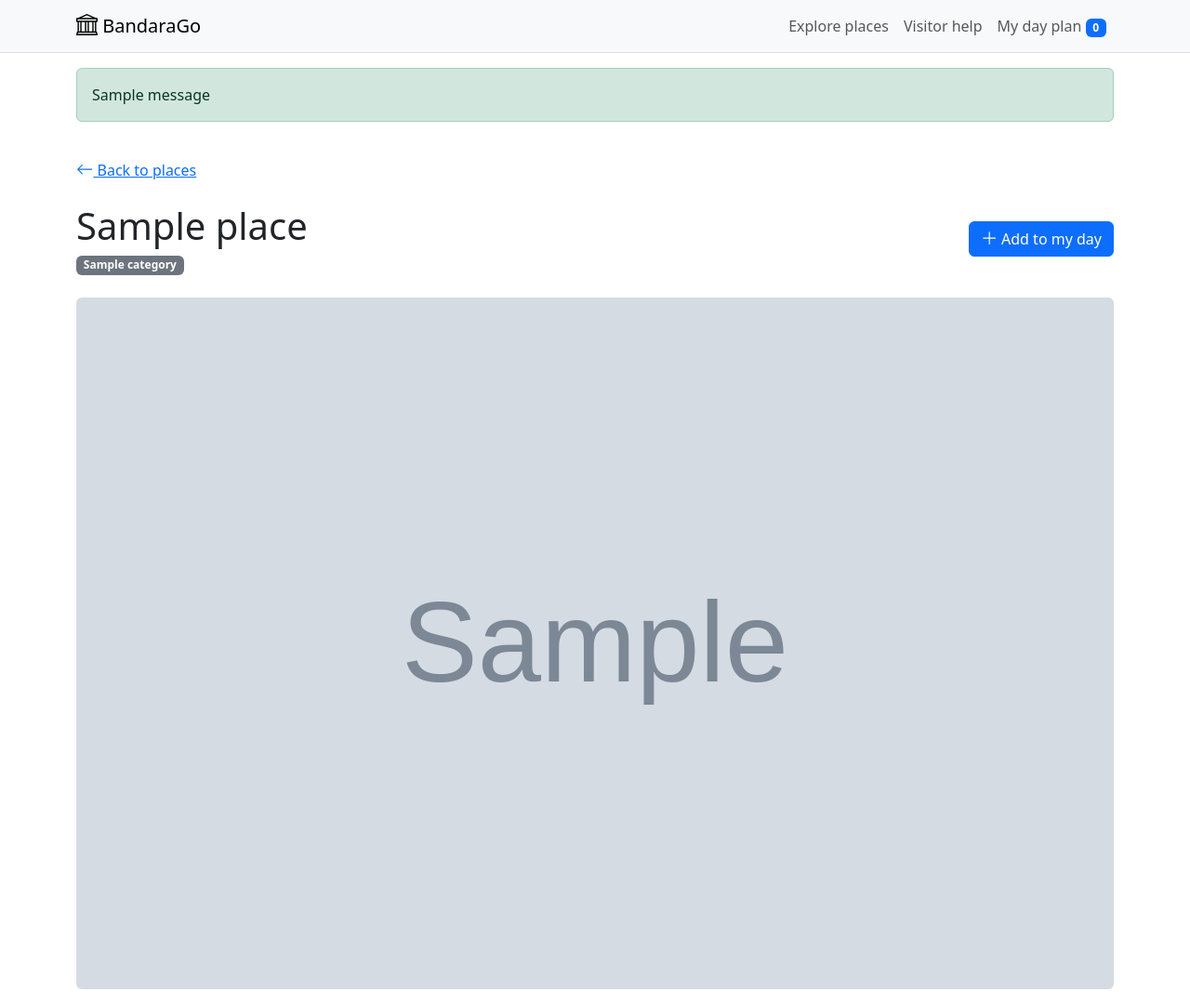
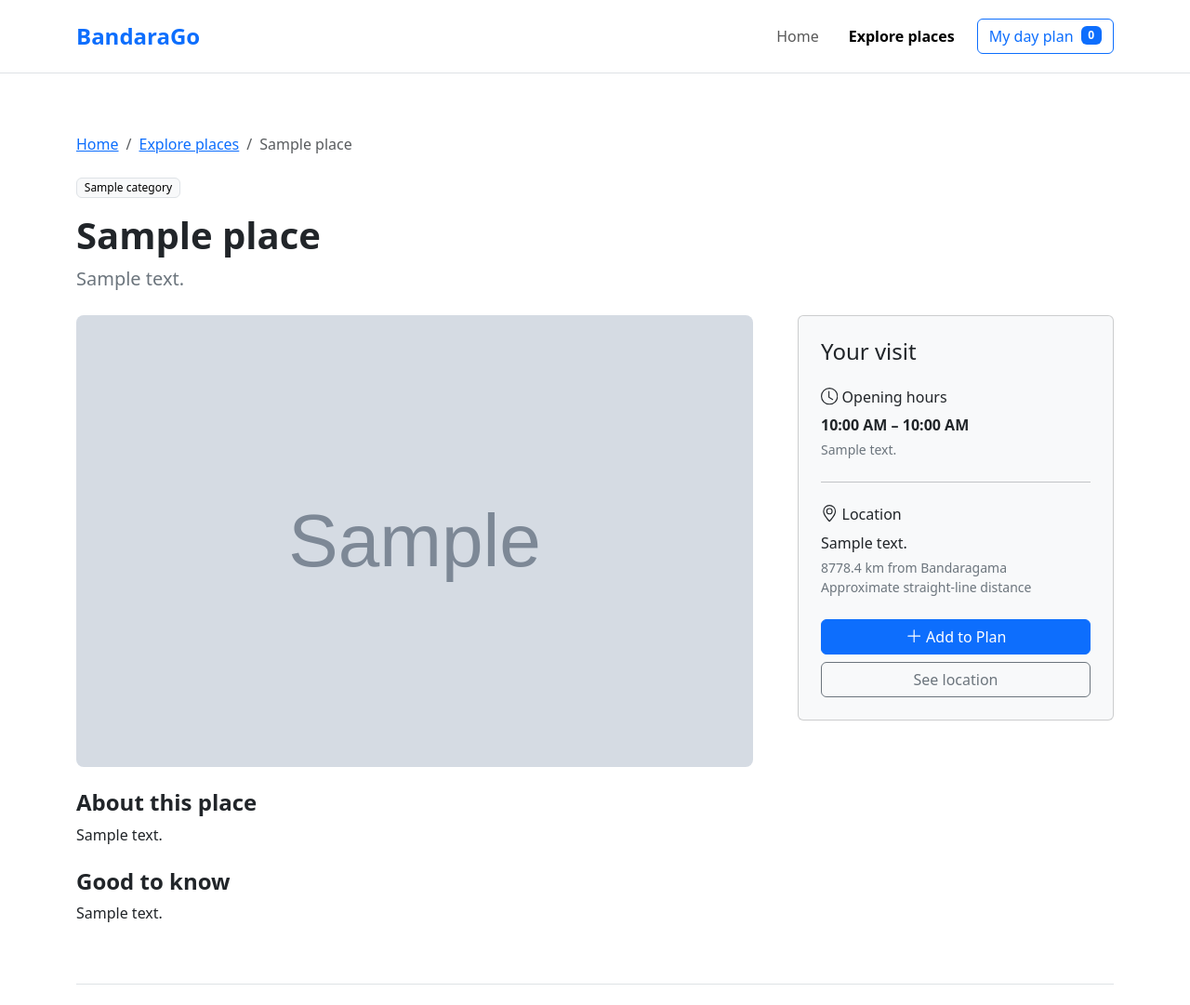
Before and after one commit to Harsha-Fernando/BandaraGo, a Django app: a page that uses templates/base.html in a window 1280 px wide. Shown: the top 1081 px of the page at 93% size. Run offline with Django 5.2, Linux system fonts and the light colour scheme; tables that the repository leaves empty hold one stand-in row (values such as "Sample post"); grey boxes marked "Sample" are stand-in pictures; one stand-in notice (Sample message) is shown; parts of the project's set-up code (start-up, migrations or seed data) failed here and were passed over; some libraries are stand-ins or nearby versions.

Commit message:
feat: refine discovery pages and visitor planning

```diff
--- a/Bandarago/urls.py
+++ b/Bandarago/urls.py
@@ -2,12 +2,10 @@ from django.conf import settings
 from django.conf.urls.static import static
 from django.contrib import admin
 from django.urls import include, path
-from django.views.generic import TemplateView
 from attractions import views
 
 urlpatterns = [
     path('admin/', admin.site.urls),
-    path('help/', TemplateView.as_view(template_name='help.html'), name='help'),
     path('planner/', include('planner.urls')),
     path('', views.place_list, name='home'),
     path('attractions/', include('attractions.urls')),
--- a/attractions/management/commands/import_verified_places.py
+++ b/attractions/management/commands/import_verified_places.py
@@ -45,11 +45,14 @@ class Command(BaseCommand):
                 f"Information: {record['source_url']}\nCoordinates: {record['coordinate_source']}\nSource review: {record['verified_on']}",
                 f"Photo: {photo['author']} · {photo['license']}\n{photo['source_url']}\n{photo['license_url']}\nCommons image; CSS crops display. No other changes.",
             ])
+            if record.get('hours_source'):
+                information += f"\n\nOpening hours source: {record['hours_source']}\nReviewed: {record['hours_reviewed_on']}"
             with transaction.atomic():
                 place = Place.objects.create(**{key: record[key] for key in [
                     'name', 'slug', 'latitude', 'longitude', 'short_description', 'description', 'address',
                 ]}, visitor_information=information,
-                    opening_hours_note=record.get('opening_hours_note', 'Opening hours not verified; confirm locally before travelling.'))
+                    opening_time=record.get('opening_time'), closing_time=record.get('closing_time'),
+                    opening_hours_note=record.get('opening_hours_note', ''))
                 place.categories.set(Category.objects.filter(slug__in=record['categories']))
                 if image_bytes:
                     image = PlaceImage(place=place, alt_text=photo['alt_text'], is_cover=True)
--- a/attractions/views.py
+++ b/attractions/views.py
@@ -19,8 +19,23 @@ def place_list(request):
 
 def place_detail(request, slug):
     place = get_object_or_404(Place.objects.published().with_details(), slug=slug)
+    guidance, sources = [], []
+    for paragraph in place.visitor_information.replace('\r\n', '\n').split('\n\n'):
+        if paragraph.startswith(('Information:', 'Photo:', 'Opening hours source:')):
+            sources.append(paragraph)
+        elif paragraph.strip() not in {
+            'Confirm current access, opening hours, and any admission charges before travelling.',
+            'Confirm current access and any temporary restrictions locally before travelling.',
+        }:
+            guidance.append(paragraph)
+    hours_note = place.opening_hours_note
+    if hours_note == 'Opening hours not verified; confirm locally before travelling.':
+        hours_note = ''
     return render(request, 'attractions/place_detail.html', {
         'place': place,
+        'visitor_guidance': '\n\n'.join(guidance),
+        'source_information': '\n\n'.join(sources),
+        'hours_note': hours_note,
         'photos': sorted(place.images.all(), key=lambda photo: not photo.is_cover),
         'more_places': Place.objects.published().with_details().exclude(pk=place.pk)[:4],
         'map_places': [{'name': place.name, 'latitude': float(place.latitude), 'longitude': float(place.longitude)}],
--- a/static/js/map.js
+++ b/static/js/map.js
@@ -24,7 +24,7 @@
     let failed = false;
     tiles.on('tileerror', () => {
       failed = true;
-      status.textContent = 'Map tiles could not load. Coordinates and an OpenStreetMap link are available below.';
+      status.textContent = 'Map tiles could not load. Use Get Directions to open the location in Google Maps.';
     });
     tiles.on('load', () => {
       if (!failed) status.textContent = 'Use the + and − buttons to zoom, or drag to pan.';
@@ -34,6 +34,6 @@
     container.dataset.markersReady = 'true';
     container.dataset.markersReadyMs = Math.round(performance.now());
   } catch (error) {
-    status.textContent = 'The interactive map is unavailable. Use the coordinates or OpenStreetMap links below.';
+    status.textContent = 'The interactive map is unavailable. Use Get Directions to open the location in Google Maps.';
   }
 })();
--- a/static/js/site.js
+++ b/static/js/site.js
@@ -8,3 +8,19 @@ document.querySelectorAll('img').forEach((image) => {
   image.addEventListener('error', showFallback, {once: true});
   if (image.complete && image.naturalWidth === 0) showFallback();
 });
+
+// Only routine messages expire; errors and warnings remain available.
+document.querySelectorAll('[data-auto-dismiss]').forEach((alert) => {
+  let timer;
+  const dismiss = () => {
+    if (alert.contains(document.activeElement)) return;
+    if (window.bootstrap) bootstrap.Alert.getOrCreateInstance(alert).close();
+    else alert.remove();
+  };
+  const schedule = () => { clearTimeout(timer); timer = setTimeout(dismiss, 5000); };
+  alert.addEventListener('mouseenter', () => clearTimeout(timer));
+  alert.addEventListener('mouseleave', schedule);
+  alert.addEventListener('focusin', () => clearTimeout(timer));
+  alert.addEventListener('focusout', schedule);
+  schedule();
+});
--- a/templates/attractions/map.html
+++ b/templates/attractions/map.html
@@ -1,5 +1,4 @@
 {{ map_places|json_script:'map-data' }}
-<div id="map" class="attraction-map border rounded bg-light" role="region" aria-label="Interactive attraction map"></div>
-<p id="map-status" class="mt-2 small text-secondary" role="status">Loading map… If the map is unavailable, use the coordinates below.</p>
-<noscript><p class="mt-3">Enable JavaScript to use the interactive map.</p></noscript>
-<ul class="list-unstyled small text-secondary text-break">{% for point in map_places %}<li class="mb-2"><span>{{ point.name }} ({{ point.latitude }}, {{ point.longitude }})</span> <a class="fw-semibold" href="https://www.openstreetmap.org/?mlat={{ point.latitude }}&amp;mlon={{ point.longitude }}#map=16/{{ point.latitude }}/{{ point.longitude }}" target="_blank" rel="noopener">View on OpenStreetMap {% include 'icon.html' with name='box-arrow-up-right' %}</a></li>{% endfor %}</ul>
+<div id="map" class="attraction-map border rounded-3 bg-light" role="region" aria-label="Interactive attraction map"></div>
+<p id="map-status" class="mt-2 mb-0 small text-secondary" role="status">Loading map… Directions are also available using Get Directions.</p>
+<noscript><p class="small mt-2">Enable JavaScript for the interactive map, or use Get Directions.</p></noscript>
--- a/templates/attractions/place_detail.html
+++ b/templates/attractions/place_detail.html
@@ -1,35 +1,51 @@
-{% extends 'base.html' %}{% load static %}
+{% extends 'base.html' %}{% load static l10n %}
 {% block title %}{{ place.name }} · BandaraGo{% endblock %}
 {% block extra_head %}<link rel="stylesheet" href="{% static 'vendor/leaflet/leaflet.css' %}">{% endblock %}
 {% block content %}
-<div class="container py-4">
-  <a href="{% url 'attractions:list' %}">{% include 'icon.html' with name='arrow-left' %} Back to places</a>
-  <div class="d-flex flex-wrap justify-content-between align-items-center gap-3 my-4">
-    <div><h1>{{ place.name }}</h1><div class="d-flex flex-wrap gap-2">{% for category in place.categories.all %}<a class="badge text-bg-secondary text-decoration-none" href="{% url 'attractions:list' %}?category={{ category.slug }}">{{ category.name }}</a>{% endfor %}</div></div>
-    <form method="post" action="{% url 'planner:add' place.pk %}">{% csrf_token %}<button class="btn btn-primary">{% include 'icon.html' with name='plus-lg' %} Add to my day</button></form>
+<div class="container py-4 py-lg-5">
+  <nav aria-label="Breadcrumb"><ol class="breadcrumb small"><li class="breadcrumb-item"><a href="{% url 'home' %}">Home</a></li><li class="breadcrumb-item"><a href="{% url 'attractions:list' %}">Explore places</a></li><li class="breadcrumb-item active" aria-current="page">{{ place.name }}</li></ol></nav>
+  <div class="d-flex flex-wrap gap-2 mt-4 mb-3">{% for category in place.categories.all %}<a class="badge text-bg-light border fw-normal text-decoration-none" href="{% url 'attractions:list' %}?category={{ category.slug }}">{{ category.name }}</a>{% endfor %}</div>
+  <h1 class="display-6 fw-bold">{{ place.name }}</h1>
+  <p class="lead text-secondary mb-4">{{ place.short_description }}</p>
+  <div class="row g-4 g-lg-5 align-items-start">
+    <div class="col-lg-8">
+      <div class="row g-3">
+        {% for photo in photos %}
+        <div class="{% if forloop.first %}col-12{% else %}col-sm-6{% endif %}"><img class="img-fluid rounded-3 w-100 place-photo" src="{{ photo.image.url }}" alt="{{ photo.alt_text|default:place.name }}" width="1200" height="800" {% if not forloop.first %}loading="lazy"{% endif %}></div>
+        {% empty %}<div class="col-12"><p class="bg-light rounded p-4 text-secondary">Photographs are unavailable.</p></div>{% endfor %}
+      </div>
+      <section class="mt-4 text-break"><h2 class="h4 fw-semibold">About this place</h2>{{ place.description|linebreaks }}</section>
+      {% if visitor_guidance %}<section class="mt-4 text-break"><h2 class="h4 fw-semibold">Good to know</h2>{{ visitor_guidance|urlize|linebreaks }}</section>{% endif %}
+    </div>
+    <aside class="col-lg-4" aria-label="Visit details">
+      <div class="card bg-light"><div class="card-body p-4">
+        <h2 class="h4 mb-4">Your visit</h2>
+        <h3 class="h6">{% include 'icon.html' with name='clock' %} Opening hours</h3>
+        <p class="fw-semibold mb-1">{% if place.opening_time and place.closing_time %}{{ place.opening_time|time:'g:i A' }} – {{ place.closing_time|time:'g:i A' }}{% elif place.opening_time %}From {{ place.opening_time|time:'g:i A' }}{% elif place.closing_time %}Until {{ place.closing_time|time:'g:i A' }}{% else %}Schedule unavailable{% endif %}</p>
+        {% if hours_note %}<p class="small text-secondary">{{ hours_note }}</p>{% endif %}
+        <hr class="my-4">
+        <h3 class="h6">{% include 'icon.html' with name='geo-alt' %} Location</h3>
+        {% if place.address %}<p class="mb-1">{{ place.address }}</p>{% endif %}
+        <p class="small text-secondary mb-4">{{ place.distance_km|floatformat:1 }} km from Bandaragama<br>Approximate straight-line distance</p>
+        <form method="post" action="{% url 'planner:add' place.pk %}">{% csrf_token %}<button class="btn btn-primary w-100">{% include 'icon.html' with name='plus-lg' %} Add to Plan</button></form>
+        <a class="btn btn-outline-secondary w-100 mt-2" href="#location">See location</a>
+      </div></div>
+    </aside>
   </div>
-  <div class="row g-3 mb-4">
-    {% for photo in photos %}
-    <div class="{% if forloop.first %}col-12{% else %}col-sm-6{% endif %}"><img class="img-fluid rounded w-100 place-photo" src="{{ photo.image.url }}" alt="{{ photo.alt_text|default:place.name }}" width="1200" height="800" {% if not forloop.first %}loading="lazy"{% endif %}></div>
-    {% empty %}<div class="col-12"><p class="alert alert-secondary">Photographs are unavailable.</p></div>{% endfor %}
-  </div>
-  <div class="row g-4">
-    <section class="col-lg-8 text-break">
-      <h2 class="h3">About this place</h2><div>{{ place.description|linebreaks }}</div>
-      <h2 class="h3 mt-4">Visitor information</h2><div>{{ place.visitor_information|default:'Confirm current access arrangements locally before your visit.'|urlize|linebreaks }}</div>
-    </section>
-    <aside class="col-lg-4"><div class="card bg-light"><div class="card-body">
-      <h2 class="h4">Plan your visit</h2>
-      <p>{% include 'icon.html' with name='geo-alt-fill' %} {{ place.distance_km|floatformat:1 }} km from Bandaragama<br><span class="small text-secondary">Approximate straight-line distance</span></p>
-      {% if place.address %}<p>{{ place.address }}</p>{% endif %}
-      <h3 class="h6">Opening hours</h3>
-      <p>{% if place.opening_time and place.closing_time %}{{ place.opening_time|time:'g:i A' }} – {{ place.closing_time|time:'g:i A' }}{% elif place.opening_time %}Opens {{ place.opening_time|time:'g:i A' }}{% elif place.closing_time %}Closes {{ place.closing_time|time:'g:i A' }}{% else %}Hours not verified{% endif %}</p>
-      <p class="small text-secondary mb-0">{% if place.opening_hours_note %}{{ place.opening_hours_note }}{% else %}Check locally before travelling.{% endif %}</p>
-    </div></div></aside>
-  </div>
-  <section class="border-top pt-4 mt-4"><h2 class="h3">Location</h2><p class="small text-secondary">Zoom or pan to explore the approximate mapped location.</p>{% include 'attractions/map.html' %}</section>
+  <section id="location" class="border-top pt-4 mt-5">
+    <div class="d-flex flex-wrap justify-content-between align-items-center gap-3 mb-3"><div><h2 class="h4 mb-1">Find your way</h2><p class="small text-secondary mb-0">Explore the area, or open directions in Google Maps.</p></div>
+      <a class="btn btn-outline-primary" href="https://www.google.com/maps/dir/?api=1&amp;destination={{ place.latitude|unlocalize }},{{ place.longitude|unlocalize }}" target="_blank" rel="noopener noreferrer">{% include 'icon.html' with name='box-arrow-up-right' %} Get Directions<span class="visually-hidden"> in Google Maps (opens in a new tab)</span></a>
+    </div>
+    {% include 'attractions/map.html' %}
+  </section>
+  {% if source_information %}
+  <details id="sources" class="border-top pt-3 mt-4 small text-secondary text-break">
+    <summary>Sources &amp; image credits</summary>
+    <div class="pt-3">{{ source_information|urlize|linebreaks }}</div>
+  </details>
+  {% endif %}
   {% if more_places %}
-  <section class="border-top pt-4 mt-4"><h2 class="h3">More to explore</h2><p><a href="{% url 'attractions:list' %}">View all places</a></p><div class="row g-3">{% for place in more_places %}<div class="col-sm-6 col-lg-3">{% include 'attractions/place_card.html' with compact=True %}</div>{% endfor %}</div></section>
+  <section class="border-top pt-4 mt-5"><div class="d-flex justify-content-between gap-3 align-items-center mb-4"><h2 class="h4 mb-0">More to explore</h2><a href="{% url 'attractions:list' %}">All places</a></div><div class="row g-4">{% for place in more_places %}<div class="col-sm-6 col-lg-3">{% include 'attractions/place_card.html' with compact=True %}</div>{% endfor %}</div></section>
   {% endif %}
 </div>
 {% endblock %}
--- a/templates/base.html
+++ b/templates/base.html
@@ -5,38 +5,42 @@
   <meta charset="utf-8">
   <meta name="viewport" content="width=device-width, initial-scale=1">
   <meta name="description" content="Discover attractions near Bandaragama, Sri Lanka, and arrange your own one-day visit.">
-  <title>{% block title %}BandaraGo · Explore close to home{% endblock %}</title>
+  <title>{% block title %}BandaraGo · A day out, close to home{% endblock %}</title>
   <link rel="stylesheet" href="{% static 'vendor/bootstrap/css/bootstrap.min.css' %}">
   <link rel="stylesheet" href="{% static 'css/style.css' %}">
   {% block extra_head %}{% endblock %}
 </head>
 <body class="d-flex flex-column min-vh-100">
   <a class="visually-hidden-focusable bg-white p-3" href="#main">Skip to content</a>
-  <header class="border-bottom bg-light">
-    <nav class="navbar navbar-expand-md" aria-label="Main navigation">
+  <header class="border-bottom bg-white">
+    <nav class="navbar navbar-expand-md py-3" aria-label="Main navigation">
       <div class="container">
-        <a href="{% url 'home' %}" class="navbar-brand">{% include 'icon.html' with name='bank' %} BandaraGo</a>
+        <a href="{% url 'home' %}" class="navbar-brand fw-bold fs-4 text-primary">BandaraGo</a>
         <button class="navbar-toggler" type="button" data-bs-toggle="collapse" data-bs-target="#main-navigation" aria-controls="main-navigation" aria-expanded="false" aria-label="Toggle navigation"><span class="navbar-toggler-icon"></span></button>
         <div class="collapse navbar-collapse" id="main-navigation">
-          <div class="navbar-nav ms-auto">
-            <a class="nav-link" href="{% url 'attractions:list' %}">Explore places</a>
-            <a class="nav-link" href="{% url 'help' %}">Visitor help</a>
-            <a class="nav-link" href="{% url 'planner:detail' %}">My day plan <span class="badge text-bg-primary" aria-label="{{ plan_count }} selected places">{{ plan_count }}</span></a>
-          </div>
+          <ul class="navbar-nav ms-auto align-items-md-center gap-md-3 pt-3 pt-md-0">
+            <li class="nav-item"><a class="nav-link{% if request.resolver_match.url_name == 'home' %} active fw-semibold{% endif %}" {% if request.resolver_match.url_name == 'home' %}aria-current="page"{% endif %} href="{% url 'home' %}">Home</a></li>
+            <li class="nav-item"><a class="nav-link{% if request.resolver_match.app_name == 'attractions' %} active fw-semibold{% endif %}" {% if request.resolver_match.app_name == 'attractions' %}aria-current="page"{% endif %} href="{% url 'attractions:list' %}">Explore places</a></li>
+            <li class="nav-item"><a class="btn btn-outline-primary d-inline-flex align-items-center gap-2" {% if request.resolver_match.app_name == 'planner' %}aria-current="page"{% endif %} href="{% url 'planner:detail' %}">My day plan <span class="badge text-bg-primary" aria-label="{{ plan_count }} selected places">{{ plan_count|default:0 }}</span></a></li>
+          </ul>
         </div>
       </div>
     </nav>
   </header>
   {% if messages %}
   <div class="container pt-3" aria-live="polite">
-    {% for message in messages %}<p class="alert {% if message.tags == 'error' %}alert-danger{% elif message.tags == 'info' %}alert-info{% else %}alert-success{% endif %}">{{ message }}</p>{% endfor %}
+    {% for message in messages %}
+    <div class="alert alert-dismissible {% if message.level == 40 %}alert-danger{% elif message.level == 30 %}alert-warning{% elif message.level == 20 %}alert-info{% else %}alert-success{% endif %}" role="status" {% if message.level == 20 or message.level == 25 %}data-auto-dismiss{% endif %}>
+      {{ message }}<button type="button" class="btn-close" data-bs-dismiss="alert" aria-label="Dismiss notification"></button>
+    </div>
+    {% endfor %}
   </div>
   {% endif %}
   <main id="main" class="flex-grow-1">{% block content %}{% endblock %}</main>
-  <footer class="border-top bg-light py-4 mt-4">
+  <footer class="border-top bg-light py-4 mt-5">
     <div class="container d-flex flex-wrap justify-content-between gap-3 small">
-      <p class="mb-0">BandaraGo · Discover Bandaragama</p>
-      <nav class="d-flex flex-wrap gap-3" aria-label="Footer navigation"><a href="{% url 'attractions:list' %}">Explore places</a><a href="{% url 'help' %}">Visitor help</a><a href="{% url 'planner:detail' %}">My day plan</a></nav>
+      <p class="mb-0"><strong>BandaraGo</strong><span class="text-secondary d-block mt-1">A day out, close to home.</span></p>
+      <nav class="d-flex flex-wrap align-items-start gap-3" aria-label="Footer navigation"><a href="{% url 'home' %}">Home</a><a href="{% url 'attractions:list' %}">Explore places</a><a href="{% url 'planner:detail' %}">My day plan</a></nav>
     </div>
   </footer>
   <script defer src="{% static 'vendor/bootstrap/js/bootstrap.bundle.min.js' %}"></script>
```
Also changed, not shown: attractions/fixtures/verified_places.json (+17 -3 lines), attractions/management/commands/update_reference_hours.py (added, +33 -0 lines), attractions/tests.py (+73 -5 lines), planner/tests.py (+19 -2 lines), templates/attractions/place_card.html (+10 -7 lines), templates/attractions/place_list.html (+18 -17 lines), templates/help.html (deleted, +0 -26 lines), templates/planner/plan.html (+42 -17 lines).
